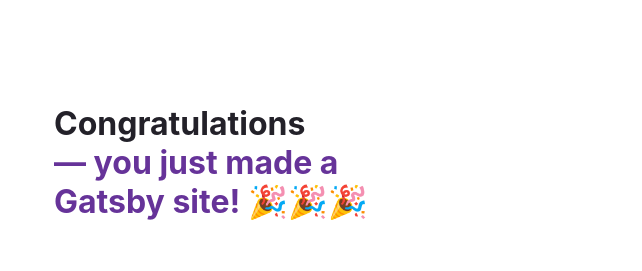
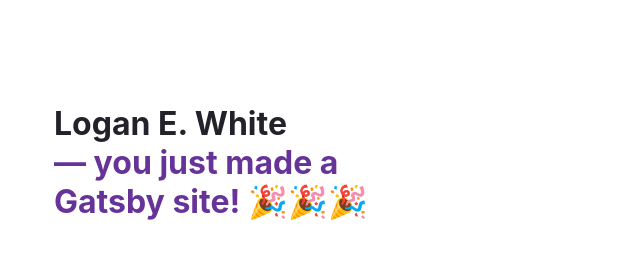
Before and after one commit to lloganwhite/LEW, a Gatsby site: page / in a window 1280 px wide. Shown: the top 271 px of the page, without its empty margins (50-692 px from the left). Built offline with nearby package versions, Linux system fonts and the light colour scheme; Gatsby itself is replaced by a stand-in of ours.

Commit message:
Update Index

```diff
--- a/src/pages/index.js
+++ b/src/pages/index.js
@@ -127,7 +127,7 @@
   return (
     <main style={pageStyles}>
       <h1 style={headingStyles}>
-        Congratulations
+        Logan E. White
         <br />
         <span style={headingAccentStyles}>— you just made a Gatsby site! 🎉🎉🎉</span>
       </h1>
```
Also changed, not shown: 1 other file.
